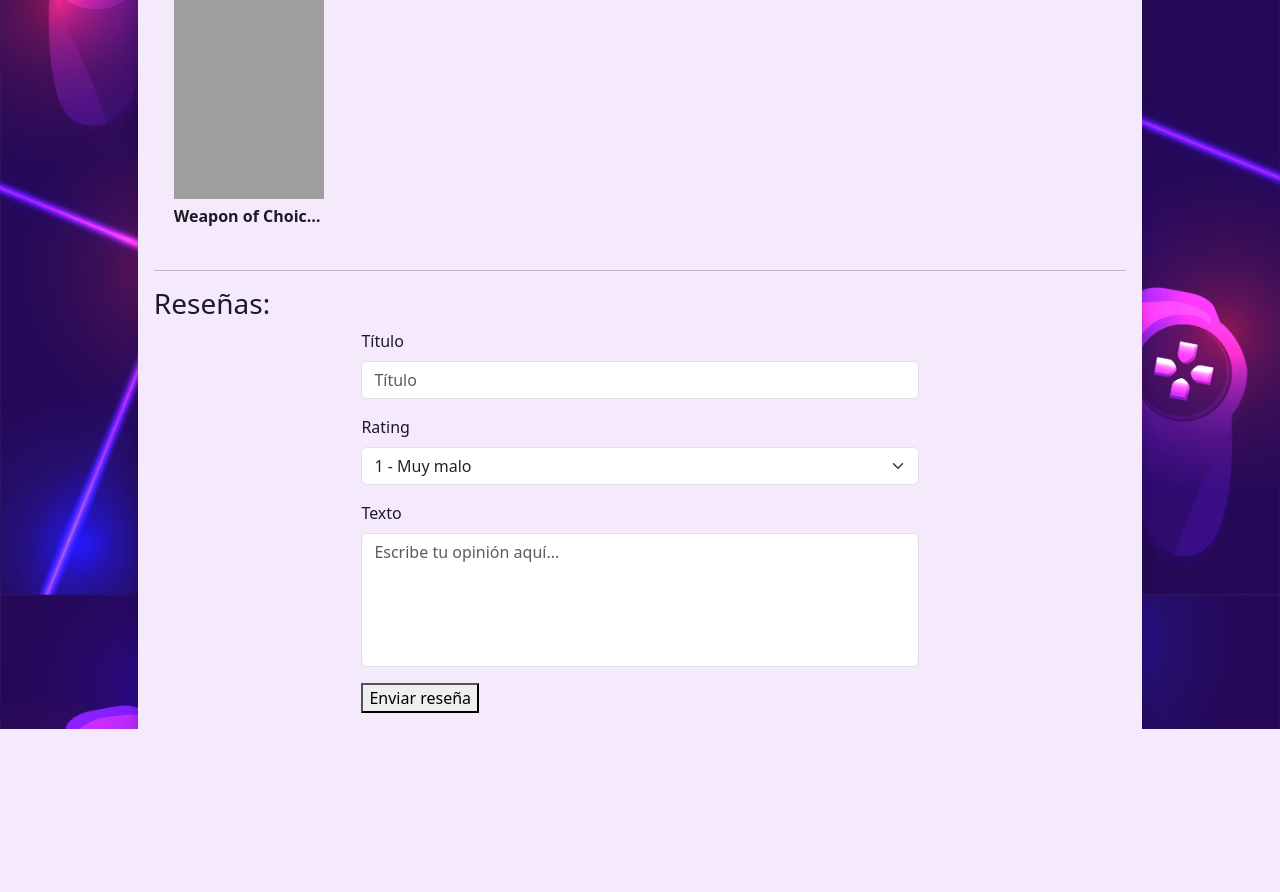
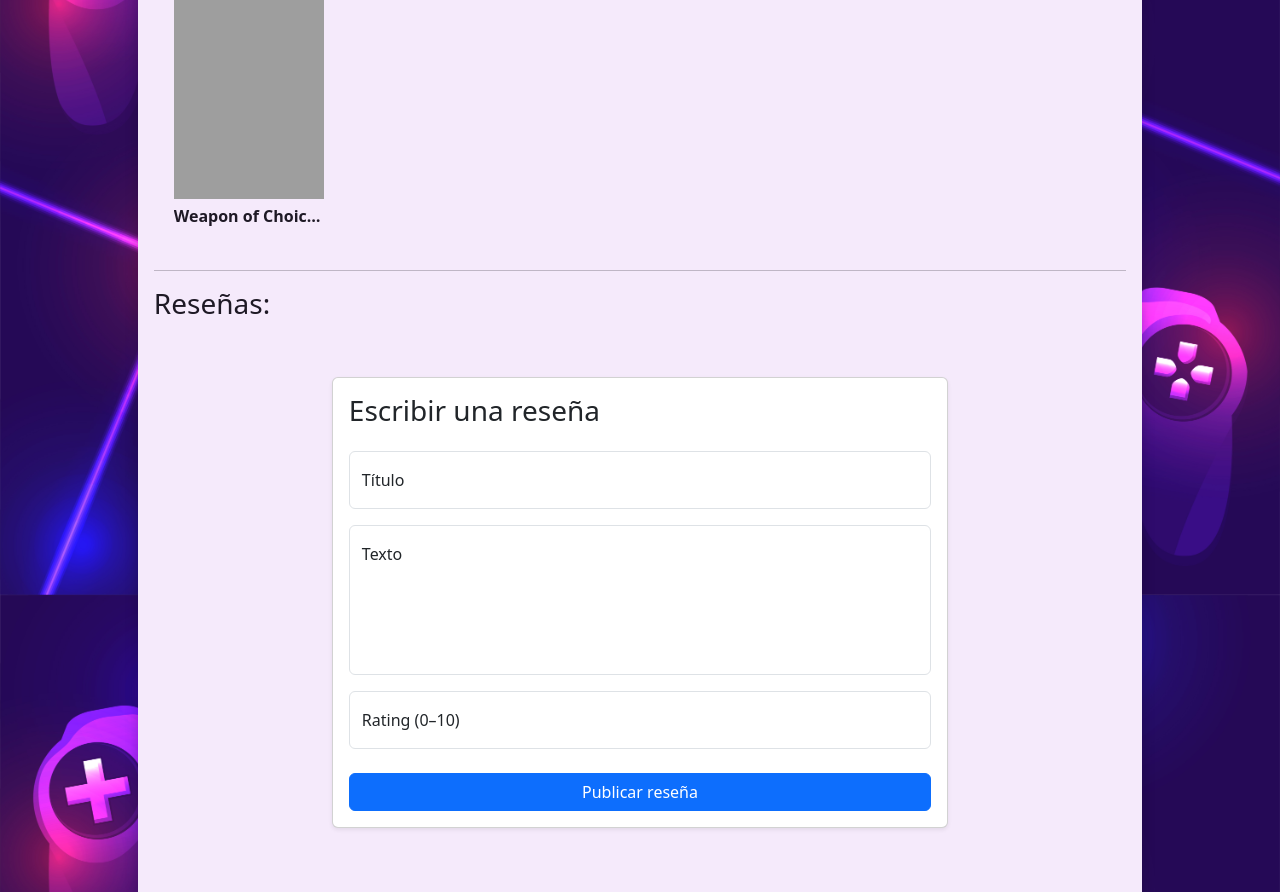
Before and after one commit to MrGerard01/WebProject, a Django app: page /juego/1/ in a window 1280 px wide. Shown: the part 1112-2004 px from the top of the page. Before the commit the page ends 1841 px from the top, so only its background shows below. Run offline with Django 5.2, Linux system fonts and the light colour scheme; a user stored in the database is signed in; data comes from the database, SQL or seed files in the repository; both versions use the stored data as it was after the commit; some libraries are stand-ins or nearby versions; grey boxes are pictures that could not be loaded.

Commit message:
Mejora reviews u_u

```diff
--- a/Templates/game.html
+++ b/Templates/game.html
@@ -11,6 +11,7 @@
     <link rel="stylesheet" href="{% static 'css/styles.css' %}">
     <link rel="stylesheet" href="{% static 'css/header.css' %}">
     <link rel="stylesheet" href="{% static 'css/reviews.css' %}">
+    <link href="https://cdn.jsdelivr.net/npm/bootstrap-icons@1.10.5/font/bootstrap-icons.css" rel="stylesheet">
 </head>
 <body class="container pb-3">
     {% include 'partials/navbar.html' %}
@@ -73,14 +74,9 @@
         <div class="reviews">
             <h3>Reseñas:</h3>
             <div class="row justify-content-center">
-                <div class="col-7 align-self-center">
+                <div class="col-8 align-self-center">
                     {%  if user.is_authenticated %}
-                        <form method="post">
-                            {% csrf_token %}
-                            {% bootstrap_form form %}
-                            <input type="hidden" name="next" value="{{ next }}">
-                            <button type="submit">Enviar reseña</button>
-                        </form>
+                        {% include 'partials/review_form.html' %}
                     {% else %}
                         <p><a href="{% url 'login' %}">Iniciar Sesión</a> para dejar una reseña</p>
                     {% endif %}
--- /dev/null
+++ b/Templates/partials/review_form.html
@@ -0,0 +1,40 @@
+<div class="container py-5">
+    <div class="card shadow-sm">
+        <div class="card-body">
+            <h3 class="mb-4">Escribir una reseña</h3>
+
+            <form method="post" novalidate>
+                {% csrf_token %}
+
+                <!-- Título -->
+                <div class="form-floating mb-3">
+                    {{ form.titulo }}
+                    <label for="floatingTitulo">Título</label>
+                    {% if form.titulo.errors %}
+                        <div class="text-danger small mt-1">{{ form.titulo.errors.0 }}</div>
+                    {% endif %}
+                </div>
+
+                <!-- Contenido -->
+                <div class="form-floating mb-3">
+                    {{ form.texto }}
+                    <label for="floatingContenido">Texto</label>
+                    {% if form.texto.errors %}
+                        <div class="text-danger small mt-1">{{ form.texto.errors.0 }}</div>
+                    {% endif %}
+                </div>
+
+                <!-- Puntuación -->
+                <div class="form-floating mb-4">
+                    {{ form.rating }}
+                    <label for="floatingPuntuacion">Rating (0–10)</label>
+                    {% if form.rating.errors %}
+                        <div class="text-danger small mt-1">{{ form.rating.errors.0 }}</div>
+                    {% endif %}
+                </div>
+
+                <button type="submit" class="btn btn-primary w-100">Publicar reseña</button>
+            </form>
+        </div>
+    </div>
+</div>
--- a/web/forms.py
+++ b/web/forms.py
@@ -63,26 +63,26 @@ class CustomUserChangeForm(UserChangeForm):
 
 
 class ReviewForm(forms.ModelForm):
-    RATING_CHOICES = [
-        (1, '1 - Muy malo'),
-        (2, '2 - Malo'),
-        (3, '3 - Regular'),
-        (4, '4 - Bueno'),
-        (5, '5 - Excelente'),
-    ]
-
-    rating = forms.ChoiceField(choices=RATING_CHOICES, widget=forms.Select())
-
-    texto = forms.CharField(
-        max_length=1500,
-        widget=forms.Textarea(attrs={
-            'rows': 5,
-            'style': 'resize:none;',  # Desactiva cambiar tamaño
-            'placeholder': 'Escribe tu opinión aquí...'
-        }),
-        required=False,
-    )
-
     class Meta:
         model = Review
-        fields = ['titulo', 'rating', 'texto']
+        fields = ['titulo', 'texto', 'rating']
+        widgets = {
+            'titulo': forms.TextInput(attrs={
+                'class': 'form-control',
+                'id': 'floatingTitulo',
+                'placeholder': 'Título de la reseña'
+            }),
+            'texto': forms.Textarea(attrs={
+                'class': 'form-control',
+                'id': 'floatingContenido',
+                'placeholder': 'Escribe tu reseña',
+                'style': 'resize:none; height: 150px',
+            }),
+            'rating': forms.NumberInput(attrs={
+                'class': 'form-control',
+                'id': 'floatingPuntuacion',
+                'placeholder': 'Puntúa del 0 al 10',
+                'min': 0,
+                'max': 10
+            }),
+        }
--- a/web/urls.py
+++ b/web/urls.py
@@ -10,6 +10,6 @@ urlpatterns = [
     path('register/', views.register_view.as_view(), name='register'),
     path('logout/', auth_views.LogoutView.as_view(next_page='/'), name='logout'),
     path('games/', views.game_list, name='game_list'),
-
-    path('perfil/', views.pagina_perfil, name='pagina_perfil')
+    path('perfil/', views.pagina_perfil, name='pagina_perfil'),
+    path('review/<int:review_id>/eliminar/', views.eliminar_review, name='eliminar_review'),
 ]
--- a/web/views.py
+++ b/web/views.py
@@ -1,4 +1,5 @@
 import requests
+from django.contrib import messages
 from django.contrib.auth.decorators import login_required
 from django.core.paginator import Paginator
 from django.http import HttpRequest
@@ -169,3 +170,16 @@ def pagina_perfil(request):
         form = CustomUserChangeForm(instance=user)
 
     return render(request, 'perfil.html', {'form': form, 'juegos': juegos_favoritos})
+
+@login_required
+def eliminar_review(request, review_id):
+    review = get_object_or_404(Review, id=review_id)
+    juego = review.videojuego
+    next_url = request.POST.get("next", None)
+    if review.usuario != request.user:
+        messages.error(request, "No tienes permiso para eliminar esta reseña.")
+        return redirect('home')  # cambia esto por tu vista principal
+
+    review.delete()
+    messages.success(request, "Reseña eliminada correctamente.")
+    return redirect(f"{reverse('game', args=[juego.pk])}?next={next_url}")
```
Also changed, not shown: Templates/partials/reviews_list.html (added, +32 -0 lines), static/css/reviews.css (added, +57 -0 lines), db.sqlite3, web/migrations/0004_alter_review_fecha_review.py (added), web/migrations/0005_alter_review_rating.py (added).
